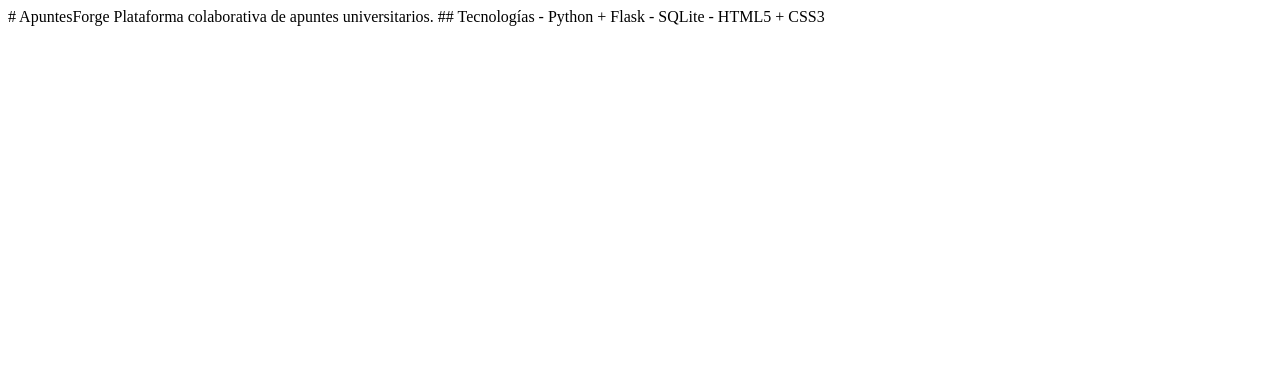
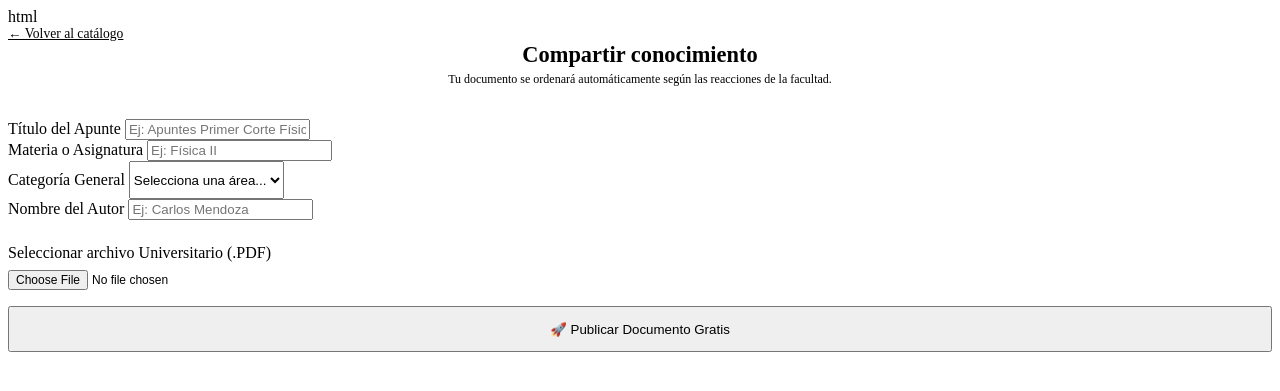
Before and after one commit to jhonguerrafominguez-rgb/apuntesforge, a Python web app: template templates/subir_apunte.html in a window 1280 px wide. Shown: the top 391 px of the page. Run offline with Jinja, Linux system fonts and the light colour scheme; the template is opened without the code that fills it, so the values that code supplies are empty.

Commit message:
Archivo_subir_apuntes
Se organizo el archivo subir_apuntes.html

```diff
--- a/templates/subir_apunte.html
+++ b/templates/subir_apunte.html
@@ -1,8 +1,66 @@
-# ApuntesForge
+html
+<!DOCTYPE html>
+<html lang="es">
 
-Plataforma colaborativa de apuntes universitarios.
+<head>
+    <meta charset="UTF-8">
+    <meta name="viewport" content="width=device-width, initial-scale=1.0">
+    <title>Subir Apunte --- ApuntesForge</title>
+    <link rel="stylesheet" href="{{ url_for('static', filename='css/estilos.css') }}">
+</head>
 
-## Tecnologías
-- Python + Flask
-- SQLite
-- HTML5 + CSS3
+<body>
+    <nav class="navbar">
+        <div class="nav-contenedor">
+            <a href="/" class="logo" style="font-size: 0.85rem; color: var(--texto-gris);">← Volver al catálogo</a>
+        </div>
+    </nav>
+    <main class="contenedor" style="margin: auto;">
+        <div class="tarjeta-formulario">
+            <div style="text-align: center; margin-bottom: 2rem;">
+                <h2 style="font-size: 1.4rem; font-weight: 800; margin: 0;">Compartir conocimiento</h2>
+                <p style="font-size: 0.75rem; color: var(--texto-gris); margin-top: 0.25rem;">Tu documento se ordenará
+                    automáticamente según las reacciones de la facultad.</p>
+            </div>
+            <form method="POST" action="/subir" enctype="multipart/form-data">
+                <div class="form-grupo">
+                    <label>Título del Apunte</label>
+                    <input type="text" name="titulo" required maxlength="100"
+                        placeholder="Ej: Apuntes Primer Corte Física II" class="form-input">
+                </div>
+                <div class="form-grupo">
+                    <label>Materia o Asignatura</label>
+                    <input type="text" name="materia" required maxlength="50" placeholder="Ej: Física II"
+                        class="form-input">
+                </div>
+                <div class="form-grupo">
+                    <label>Categoría General</label>
+                    <select name="categoria" required class="form-input" style="cursor: pointer; height: 38px;">
+                        <option value="" disabled selected>Selecciona una área...</option>
+                        <option value="Ciencias Básicas">Ciencias Básicas</option>
+                        <option value="Ingeniería">Ingeniería</option>
+                        <option value="Humanidades">Humanidades</option>
+                    </select>
+                </div>
+                <div class="form-grupo">
+                    <label>Nombre del Autor</label>
+                    <input type="text" name="autor" required maxlength="60" placeholder="Ej: Carlos Mendoza"
+                        class="form-input">
+                </div>
+                <div class="form-grupo" style="margin-top: 1.5rem;">
+                    <div class="dropzone">
+                        <label style="margin-bottom: 0.5rem; display: block; cursor: pointer;">Seleccionar archivo
+                            Universitario (.PDF)</label>
+                        <input type="file" name="archivo" accept=".pdf" required
+                            style="font-size: 0.75rem; color: var(--texto-gris); cursor: pointer;">
+                    </div>
+                </div>
+                <button type="submit" class="btn-principal" style="width: 100%; padding: 0.85rem; margin-top: 1rem;">
+                    🚀 Publicar Documento Gratis
+                </button>
+            </form>
+        </div>
+    </main>
+</body>
+
+</html>
```
Also changed, not shown: app.py (+0 -59 lines).
